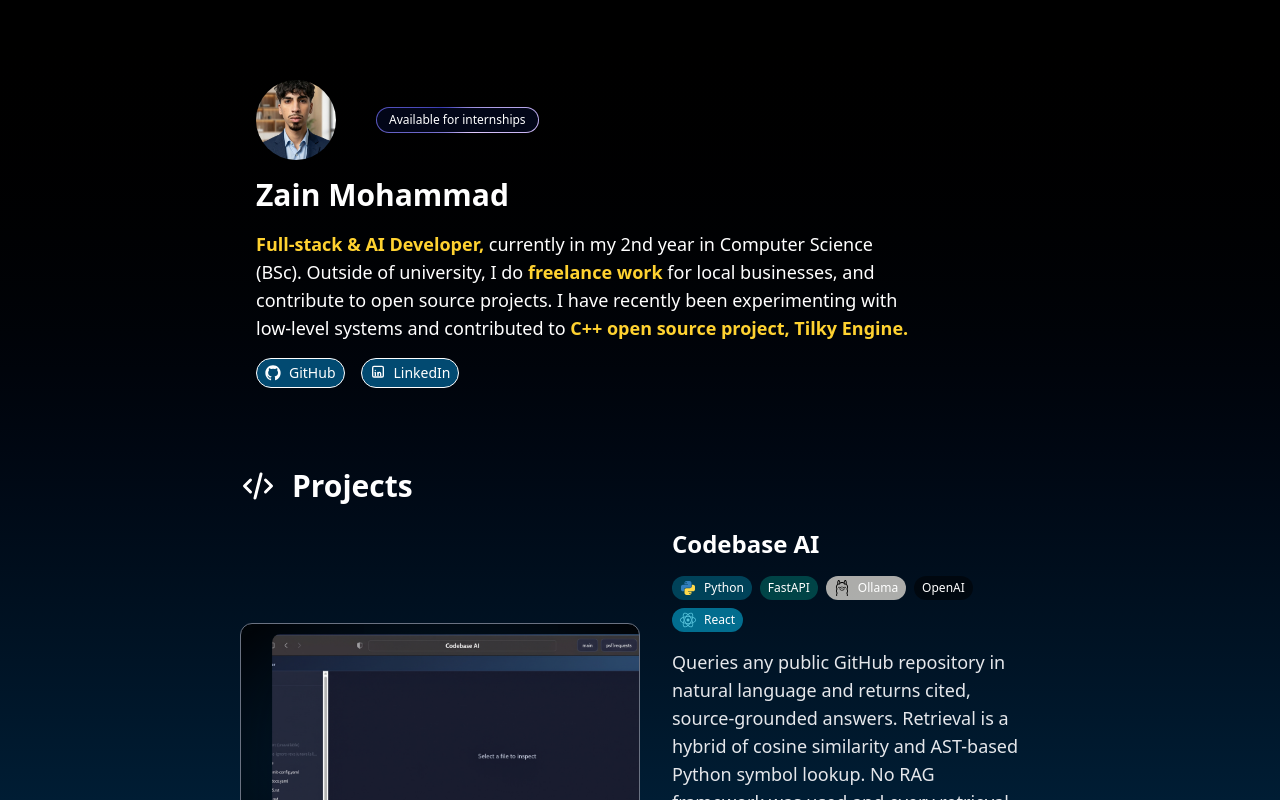
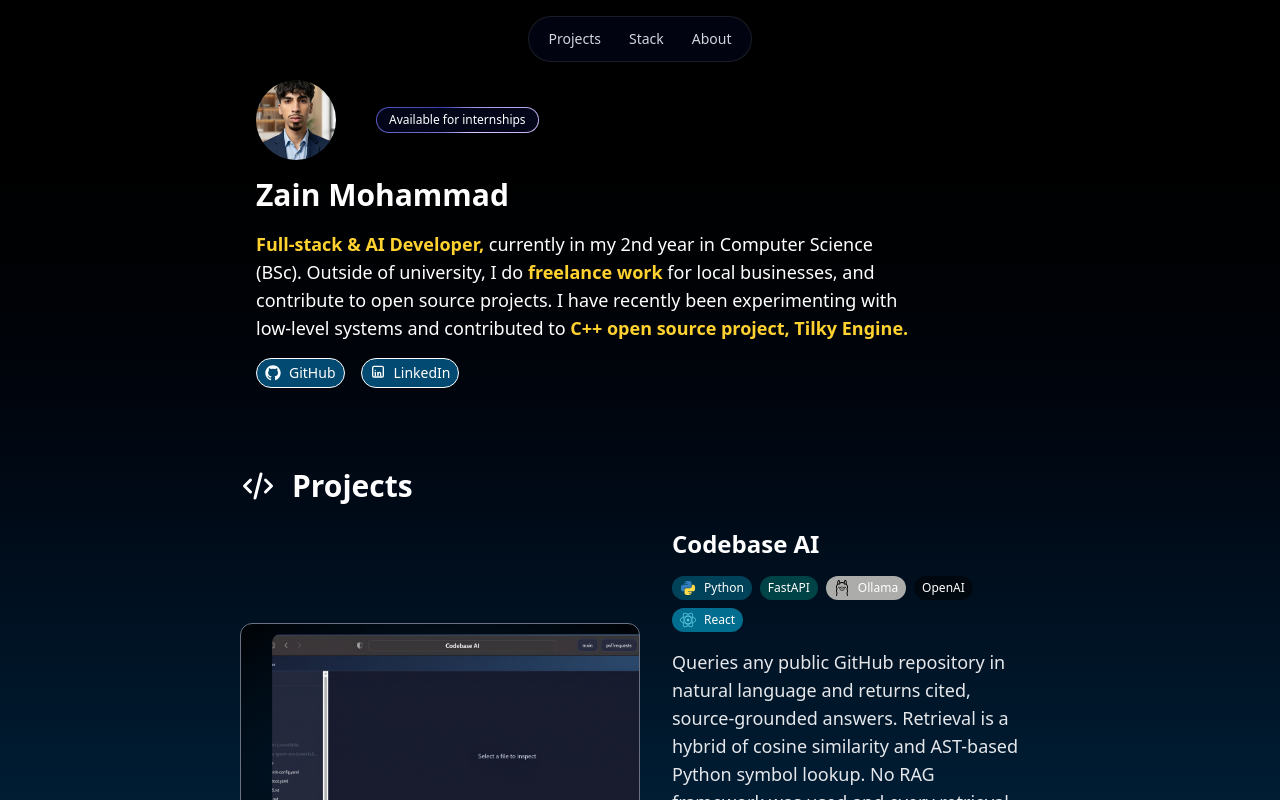
Before and after one commit to ZainX38/portfolio, a React (Vite) app: page / in a window 1280 px wide. Shown: the top 800 px of the page. Built offline with nearby package versions, Linux system fonts and the light colour scheme.

Commit message:
feat: implemented a navbar for different sections that stays fixed

```diff
--- a/src/App.jsx
+++ b/src/App.jsx
@@ -4,9 +4,12 @@ import Projects from './components/sections/Projects.jsx'
 import AboutMe from './components/sections/AboutMe.jsx'
 import OpenSource from './components/sections/OpenSource.jsx'
 import TechStack from './components/sections/TechStack.jsx'
+import Navbar from "./components/layout/Navbar.jsx"
 
 function App() {
   return (
+    <>
+      <Navbar />
       <main className="
       bg-linear-to-b from-black via-sky-700 to-gray-800
       text-white font-sans
@@ -18,7 +21,7 @@ function App() {
         <TechStack />
         <AboutMe />
       </main>
-
+    </>
   )
 }
 
--- /dev/null
+++ b/src/components/layout/Navbar.jsx
@@ -0,0 +1,25 @@
+import navLinks from "../../data/navLinks";
+
+function Navbar() {
+    return (
+        // fixed top-0 - removes the header from the page flow and pins it to the top so it's fixed
+        // inset-x-0 + flex justify-center - makes header full width and centres pill shape inside it
+        //
+        <header className="fixed top-0 inset-x-0 z-50 flex justify-center mt-4 px-4">
+            <nav className="flex items-center gap-1 rounded-full px-2 py-1.5
+                text-xs sm:text-sm font-medium
+                bg-slate-950/70 backdrop-blur-md border border-white/10">
+                {navLinks.map(link => (
+                    <a key={link.id}
+                        href={`#${link.id}`}
+                        className="rounded-full px-2 sm:px-3 py-1.5 text-gray-300
+                        hover:text-amber-300 transition-colors">
+                        {link.title}
+                    </a>
+                ))}
+            </nav>
+        </header>
+    )
+}
+
+export default Navbar
--- /dev/null
+++ b/src/data/navLinks.js
@@ -0,0 +1,7 @@
+const navLinks = [
+    {title: "Projects", id: "projects"},
+    {title: "Stack", id: "tech-stack"},
+    {title: "About", id: "aboutme"}
+]
+
+export default navLinks
```
Lines whose indentation alone changed are shown as unchanged.
